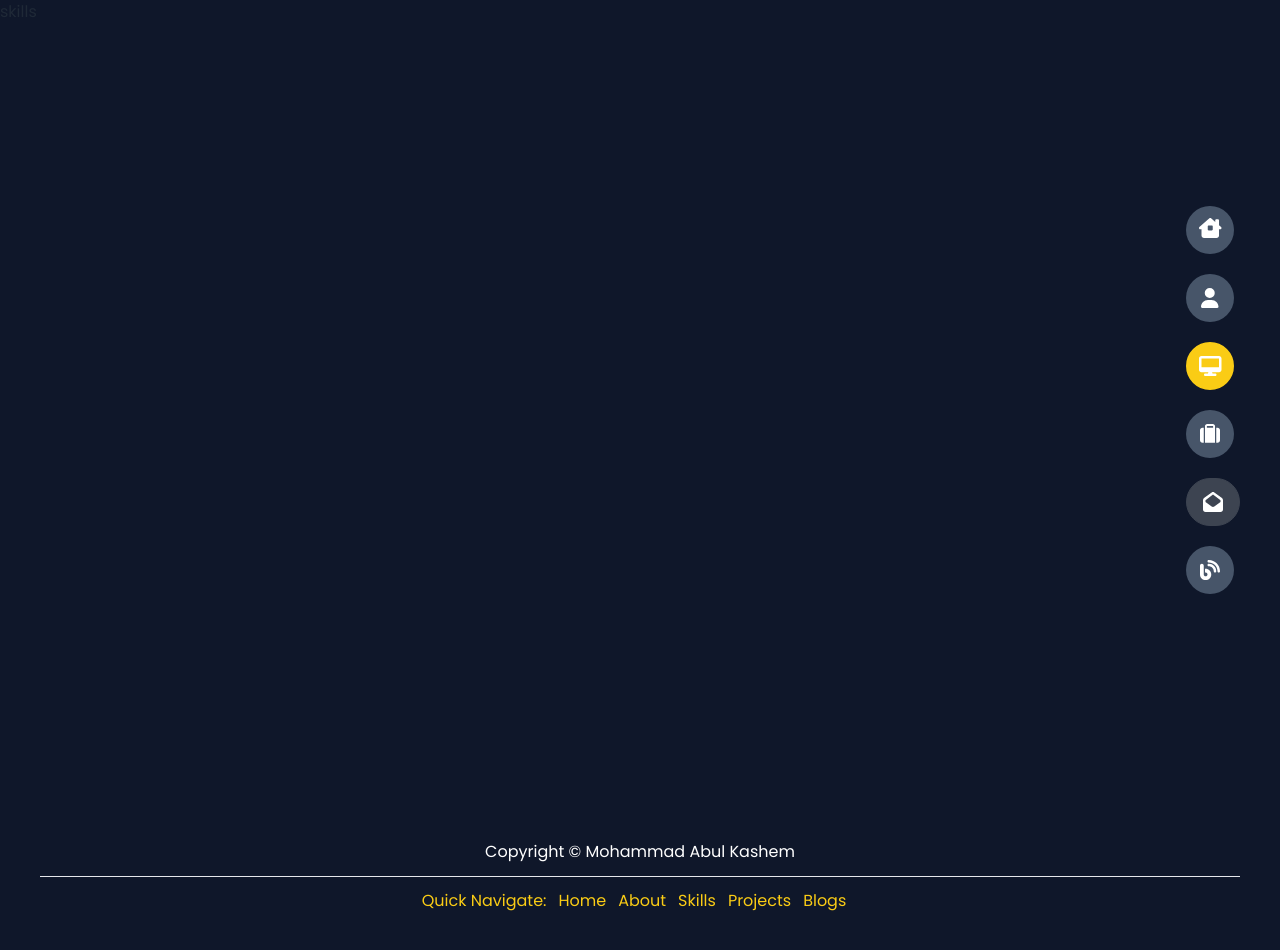
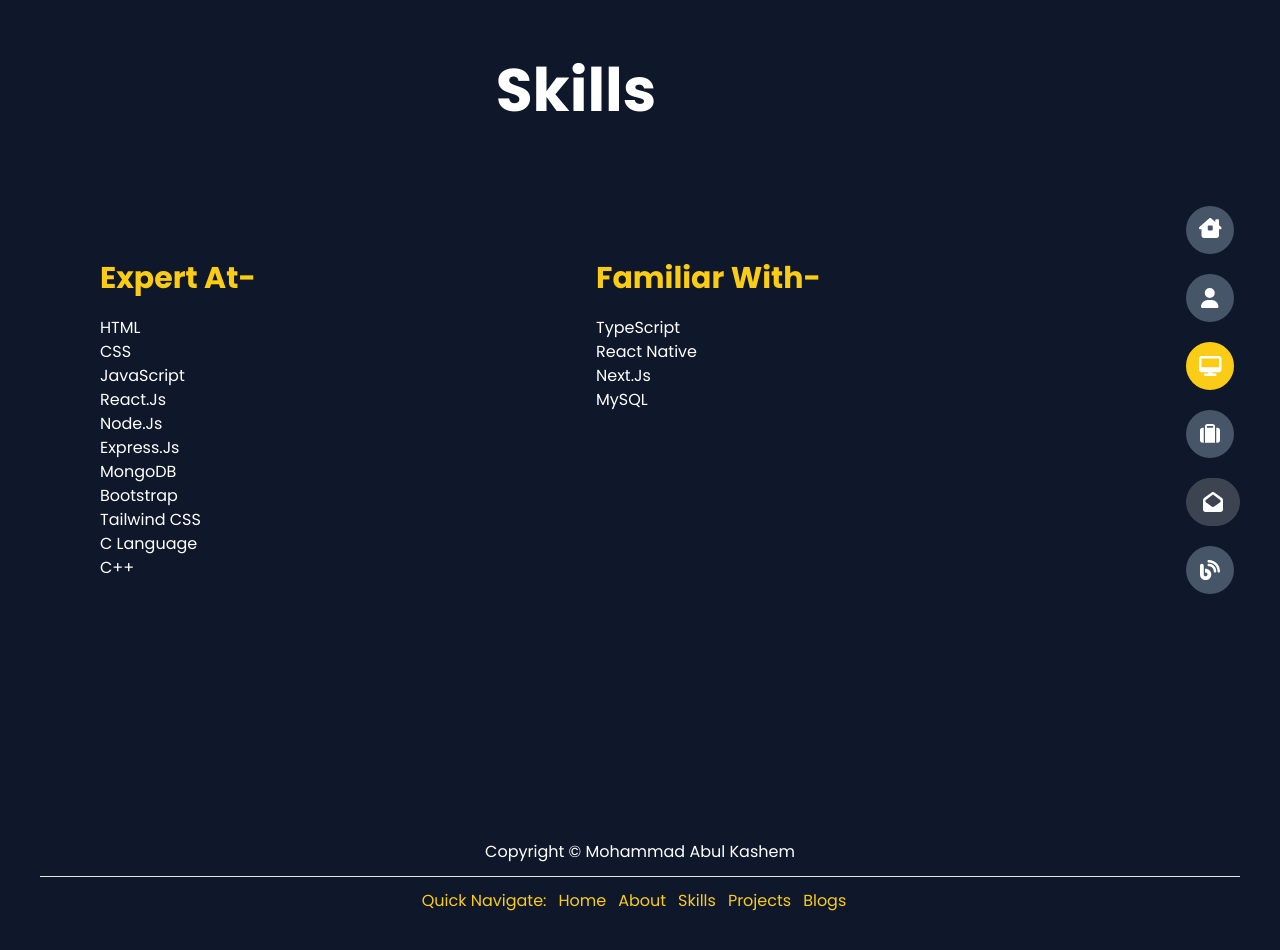
Before and after one commit to engrkashem/kashem-dev-portfolio, a React (Create React App) app: page /skills in a window 1280 px wide. Shown: the top 950 px of the page. Built offline with nearby package versions, Linux system fonts and the light colour scheme.

Commit message:
skills added

```diff
--- a/src/Components/About/About.css
+++ /dev/null
@@ -1,3 +0,0 @@
-.about-container {
-    background-image: url();
-}
--- a/src/Components/About/About.js
+++ b/src/Components/About/About.js
@@ -1,6 +1,5 @@
 import React from 'react';
 import SideNav from '../SideNav/SideNav';
-import './About.css';
 import myPic from '../../images/myPic.png';
 import { FontAwesomeIcon } from '@fortawesome/react-fontawesome';
 import { faArrowRight } from '@fortawesome/free-solid-svg-icons';
--- a/src/Components/Blogs/Blogs.js
+++ b/src/Components/Blogs/Blogs.js
@@ -5,7 +5,10 @@ const Blogs = () => {
     return (
         <div className='bg-slate-900 h-screen'>
             <SideNav></SideNav>
-            <h2>Blogs</h2>
+            <div className='container py-10'>
+                <h2 className=' text-6xl font-bold text-white text-center'>Blogs</h2>
+                <p className=' text-white text-center mt-10 text-4xl'>Comming Soon</p>
+            </div>
         </div>
     );
 };
--- a/src/Components/Skills/Skills.js
+++ b/src/Components/Skills/Skills.js
@@ -2,10 +2,28 @@ import React from 'react';
 import SideNav from '../SideNav/SideNav';
 
 const Skills = () => {
+    const expertise = ['HTML', 'CSS', 'JavaScript', 'React.Js', 'Node.Js', 'Express.Js', 'MongoDB', 'Bootstrap', 'Tailwind CSS', 'C Language', 'C++'];
+    const familiar = ['TypeScript', 'React Native', 'Next.Js', 'MySQL']
     return (
         <div className='bg-slate-900 h-screen'>
             <SideNav></SideNav>
-            <h2>skills</h2>
+            <div className='container p-5 text-white'>
+                <h2 className=' text-6xl text-center font-bold py-10'>Skills</h2>
+                <div className='grid grid-cols-1 md:grid-cols-2 items-start gap-10 md:p-20'>
+                    <div className=''>
+                        <h3 className=' text-3xl text-yellow-400 font-semibold py-5'>Expert At-</h3>
+                        <ul>
+                            {expertise.map(s => <li>{s}</li>)}
+                        </ul>
+                    </div>
+                    <div className=''>
+                        <h3 className=' text-3xl text-yellow-400 font-semibold py-5'>Familiar With-</h3>
+                        <ul>
+                            {familiar.map(s => <li>{s}</li>)}
+                        </ul>
+                    </div>
+                </div>
+            </div>
         </div>
     );
 };
```
Also changed, not shown: src/images/notfound.jpg (added).
